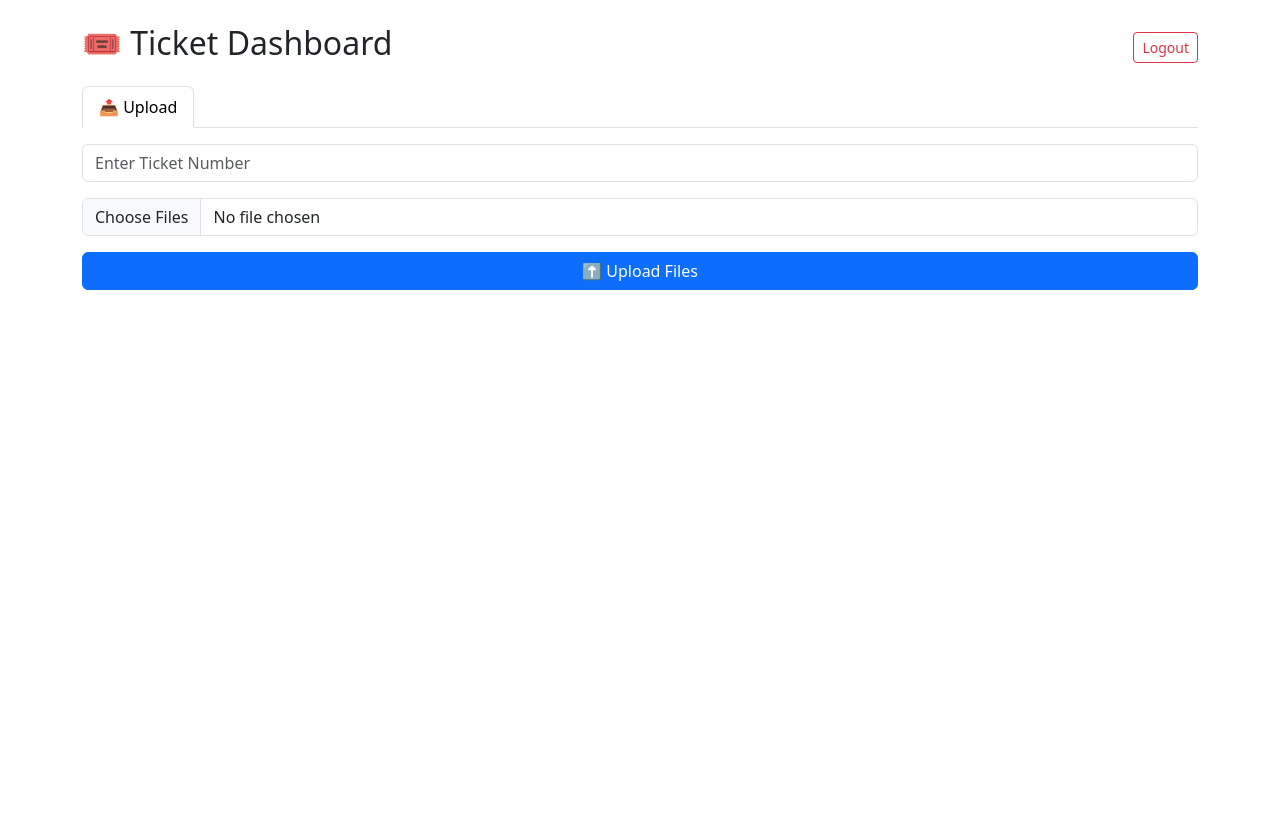
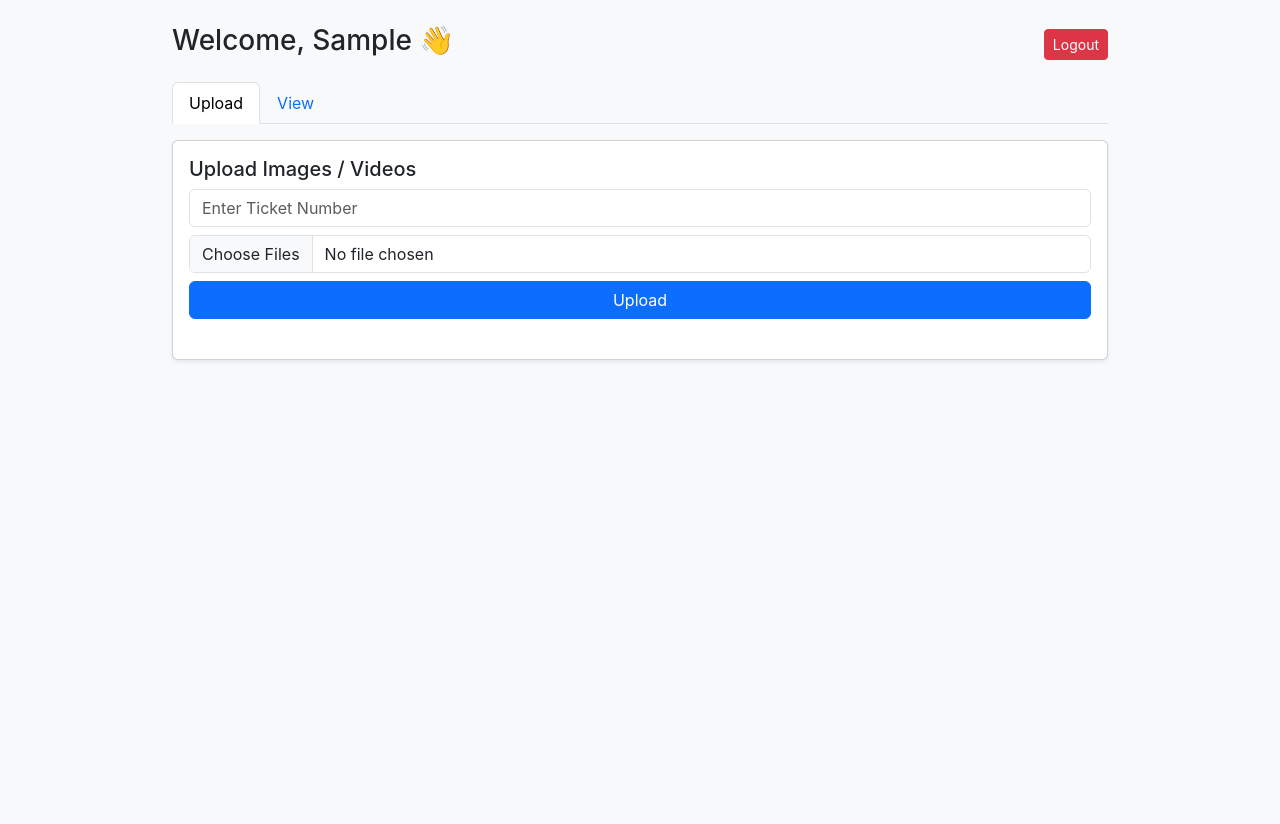
Before and after one commit to Numer-heselwood/Ticket-images, a Flask app: page /dashboard in a window 1280 px wide. Before the commit the page ends 290 px from the top, so only its background shows below. Run offline with Flask 3, Linux system fonts and the light colour scheme; the visitor is signed in with stand-in values (Sample User, id 1).

Commit message:
new update

```diff
--- a/app.py
+++ b/app.py
@@ -1,144 +1,165 @@
 from flask import Flask, render_template, request, jsonify, redirect, url_for, session
 import requests
-from io import BytesIO
-from PIL import Image
-from credentials import USERS  # <-- import usernames/passwords
+from credentials import USERS
 from onedrive_auth import get_token
 
 app = Flask(__name__)
-app.secret_key = "super_secret_key_change_this"  # needed for sessions
+app.secret_key = "change_this_secret_key"
 
 BASE_FOLDER = "/Ticket-images"
+BACKUP_FOLDER = "/Ticket-backup"
 
-# ==============================
-# LOGIN SYSTEM
-# ==============================
+# ======================================================
+# LOGIN PAGE
+# ======================================================
 @app.route("/", methods=["GET", "POST"])
 def login():
     if request.method == "POST":
         username = request.form.get("username", "").strip()
         password = request.form.get("password", "").strip()
 
-        # Check credentials
-        for user_type, details in USERS.items():
-            if username == details["username"] and password == details["password"]:
-                session["role"] = details["role"]
+        # Validate credentials
+        for user in USERS.values():
+            if username == user["username"] and password == user["password"]:
                 session["username"] = username
+                session["role"] = user["role"]
                 return redirect(url_for("dashboard"))
 
         return render_template("login.html", error="Invalid username or password.")
 
+    # If already logged in → go to dashboard
     if "role" in session:
         return redirect(url_for("dashboard"))
 
     return render_template("login.html")
 
-
+# ======================================================
+# LOGOUT
+# ======================================================
 @app.route("/logout")
 def logout():
     session.clear()
     return redirect(url_for("login"))
 
-
-# ==============================
+# ======================================================
 # DASHBOARD
-# ==============================
+# ======================================================
 @app.route("/dashboard")
 def dashboard():
     if "role" not in session:
         return redirect(url_for("login"))
 
-    role = session["role"]
-    return render_template("index.html", role=role, username=session["username"])
+    return render_template("index.html",
+                           role=session["role"],
+                           username=session.get("username", "")
+                           )
 
-
-# ==============================
-# UPLOAD IMAGES / VIDEOS
-# ==============================
+# ======================================================
+# UPLOAD FILES WITHOUT DELETING OLD ONES
+# ======================================================
 @app.route("/upload", methods=["POST"])
-def upload_images():
+def upload_files():
     if "role" not in session:
         return jsonify({"error": "Unauthorized"}), 403
 
-    ticket_number = request.form.get("ticket_number", "").strip()
+    ticket = request.form.get("ticket_number", "").strip()
     files = request.files.getlist("images")
 
-    if not ticket_number or not files:
-        return jsonify({"error": "Please provide ticket number and files"}), 400
+    if not ticket or not files:
+        return jsonify({"error": "Ticket number and files are required"}), 400
 
     access_token = get_token()
     headers = {"Authorization": f"Bearer {access_token}"}
+    folder_path = f"{BASE_FOLDER}/{ticket}"
 
-    # Check or create folder
-    folder_path = f"{BASE_FOLDER}/{ticket_number}"
-    check_url = f"https://graph.microsoft.com/v1.0/me/drive/root:{folder_path}"
-    check_res = requests.get(check_url, headers=headers)
+    # Create folder if missing
+    create_folder = f"https://graph.microsoft.com/v1.0/me/drive/root:{BASE_FOLDER}:/children"
+    requests.post(create_folder, headers={**headers, "Content-Type": "application/json"},
+                  json={"name": ticket, "folder": {}, "@microsoft.graph.conflictBehavior": "replace"})
 
-    # If folder exists → delete old content
-    if check_res.status_code == 200:
-        list_url = f"https://graph.microsoft.com/v1.0/me/drive/root:{folder_path}:/children"
-        list_res = requests.get(list_url, headers=headers)
-        if list_res.status_code == 200:
-            for item in list_res.json().get("value", []):
-                del_url = f"https://graph.microsoft.com/v1.0/me/drive/items/{item['id']}"
-                requests.delete(del_url, headers=headers)
-    else:
-        # Create folder if not exists
-        create_url = f"https://graph.microsoft.com/v1.0/me/drive/root:{BASE_FOLDER}:/children"
-        folder_data = {
-            "name": ticket_number,
-            "folder": {},
-            "@microsoft.graph.conflictBehavior": "rename"
-        }
-        requests.post(create_url, headers={**headers, "Content-Type": "application/json"}, json=folder_data)
-
-    # Upload new files
     uploaded = []
     for file in files:
-        file_name = file.filename
-        upload_url = f"https://graph.microsoft.com/v1.0/me/drive/root:{folder_path}/{file_name}:/content"
-        upload_res = requests.put(upload_url, headers=headers, data=file.read())
-        if upload_res.status_code in [200, 201]:
-            uploaded.append(file_name)
+        upload_url = f"https://graph.microsoft.com/v1.0/me/drive/root:{folder_path}/{file.filename}:/content"
+        res = requests.put(upload_url, headers=headers, data=file.read())
+        if res.status_code in [200, 201]:
+            uploaded.append(file.filename)
 
     return jsonify({"uploaded": uploaded})
 
-
-# ==============================
-# FETCH IMAGES / VIDEOS
-# ==============================
+# ======================================================
+# GET / VIEW MEDIA (checks both main + backup if office)
+# ======================================================
 @app.route("/get_media", methods=["POST"])
 def get_media():
     if "role" not in session:
         return jsonify({"error": "Unauthorized"}), 403
 
-    ticket_number = request.form.get("ticket_number", "").strip()
-    if not ticket_number:
-        return jsonify({"error": "No ticket number provided"}), 400
+    ticket = request.form.get("ticket_number", "").strip()
+    if not ticket:
+        return jsonify({"error": "No ticket specified"}), 400
 
     access_token = get_token()
     headers = {"Authorization": f"Bearer {access_token}"}
-    folder_path = f"{BASE_FOLDER}/{ticket_number}"
-    list_url = f"https://graph.microsoft.com/v1.0/me/drive/root:{folder_path}:/children"
 
-    response = requests.get(list_url, headers=headers)
-    if response.status_code != 200:
-        return jsonify({"error": "Unable to fetch media"}), response.status_code
+    check_paths = [BASE_FOLDER]
+    if session["role"] == "office":
+        check_paths.append(BACKUP_FOLDER)
 
-    data = response.json()
-    images = []
-    videos = []
+    images, videos = [], []
 
-    for item in data.get("value", []):
-        name = item["name"].lower()
-        url = item["@microsoft.graph.downloadUrl"]
-        if name.endswith((".jpg", ".jpeg", ".png", ".bmp", ".tiff", ".heic")):
-            images.append(url)
-        elif name.endswith((".mp4", ".mov", ".avi", ".mkv", ".webm")):
-            videos.append(url)
+    for folder in check_paths:
+        folder_path = f"{folder}/{ticket}"
+        list_url = f"https://graph.microsoft.com/v1.0/me/drive/root:{folder_path}:/children"
+        response = requests.get(list_url, headers=headers)
+
+        if response.status_code == 200:
+            for item in response.json().get("value", []):
+                name = item["name"].lower()
+                url = item["@microsoft.graph.downloadUrl"]
+                if name.endswith((".jpg", ".jpeg", ".png", ".bmp", ".tiff", ".heic")):
+                    images.append(url)
+                elif name.endswith((".mp4", ".mov", ".avi", ".mkv", ".webm")):
+                    videos.append(url)
 
     return jsonify({"images": images, "videos": videos})
 
+# ======================================================
+# BACKUP (OFFICE ONLY)
+# ======================================================
+@app.route("/backup", methods=["POST"])
+def backup():
+    if "role" not in session or session["role"] != "office":
+        return jsonify({"error": "Unauthorized"}), 403
+
+    ticket = request.form.get("ticket_number", "").strip()
+    if not ticket:
+        return jsonify({"error": "No ticket"}), 400
+
+    access_token = get_token()
+    headers = {"Authorization": f"Bearer {access_token}"}
+
+    # Create backup folder
+    requests.post(
+        f"https://graph.microsoft.com/v1.0/me/drive/root:{BACKUP_FOLDER}:/children",
+        headers={**headers, "Content-Type": "application/json"},
+        json={"name": ticket, "folder": {}, "@microsoft.graph.conflictBehavior": "replace"}
+    )
+
+    # Copy files
+    list_url = f"https://graph.microsoft.com/v1.0/me/drive/root:{BASE_FOLDER}/{ticket}:/children"
+    list_res = requests.get(list_url, headers=headers)
+
+    if list_res.status_code == 200:
+        for item in list_res.json().get("value", []):
+            requests.post(
+                f"https://graph.microsoft.com/v1.0/me/drive/items/{item['id']}/copy",
+                headers=headers,
+                json={"parentReference": {"path": f"/drive/root:{BACKUP_FOLDER}/{ticket}"}}
+            )
+
+    return jsonify({"success": True})
+
+# ======================================================
 
 if __name__ == "__main__":
     app.run(debug=True, host="0.0.0.0", port=5050)
--- a/static/style.css
+++ b/static/style.css
@@ -1,46 +1,83 @@
+/* ----------------------- */
+/* BODY & CONTAINER STYLES */
+/* ----------------------- */
 body {
-  background-color: var(--bs-body-bg);
-  color: var(--bs-body-color);
-  transition: background-color 0.3s, color 0.3s;
+  background-color: #f8f9fa;
+  color: #212529;
   font-family: 'Inter', system-ui, -apple-system, sans-serif;
   min-height: 100vh;
 }
 
 .container {
-  max-width: 480px;
-  margin-top: 25px;
-  padding: 10px;
+  max-width: 960px;
+  margin-top: 20px;
 }
 
-.gallery img, video {
+/* ----------------------- */
+/* IMAGE & VIDEO GALLERY */
+/* ----------------------- */
+.gallery img,
+.gallery video {
   width: 100%;
   border-radius: 12px;
   transition: transform 0.2s;
-  box-shadow: 0 2px 5px rgba(0,0,0,0.15);
+  box-shadow: 0 2px 8px rgba(0, 0, 0, 0.15);
 }
 
-.gallery img:hover, video:hover {
-  transform: scale(1.02);
+.gallery img:hover,
+.gallery video:hover {
+  transform: scale(1.03);
 }
 
-#darkToggle {
-  position: fixed;
-  top: 12px;
-  right: 12px;
-  z-index: 1000;
-  border-radius: 50%;
-  padding: 0.5rem 0.7rem;
-}
-
+/* ----------------------- */
+/* PROGRESS BARS */
+/* ----------------------- */
 .progress {
   height: 6px;
   background-color: #e0e0e0;
   border-radius: 3px;
   overflow: hidden;
+  margin-bottom: 4px;
 }
 
 .progress-bar {
-  background-color: #007bff;
+  background-color: #0d6efd;
   height: 100%;
-  transition: width 0.3s;
+  transition: width 0.3s ease;
 }
+
+/* ----------------------- */
+/* UPLOAD PREVIEW CARDS */
+/* ----------------------- */
+#previewGallery .col-4,
+#previewGallery .col-md-3 {
+  margin-bottom: 12px;
+}
+
+#previewGallery img,
+#previewGallery video {
+  border-radius: 10px;
+  width: 100%;
+  object-fit: cover;
+}
+
+/* ----------------------- */
+/* BACKUP BUTTON & ALERTS */
+/* ----------------------- */
+#backupBtn {
+  margin-top: 12px;
+}
+
+/* Alert messages inside tabs */
+.text-success, .text-danger, .text-warning, .text-muted {
+  margin-top: 6px;
+}
+
+/* ----------------------- */
+/* RESPONSIVE SPACING */
+/* ----------------------- */
+@media (max-width: 768px) {
+  .gallery .col-md-4 {
+    margin-bottom: 15px;
+  }
+}
--- a/templates/index.html
+++ b/templates/index.html
@@ -1,129 +1,176 @@
 <!DOCTYPE html>
-<html lang="en" data-bs-theme="light">
-  <head>
-    <meta charset="UTF-8" />
-    <meta name="viewport" content="width=device-width, initial-scale=1.0" />
-    <title>🎟️ Ticket System Dashboard</title>
+<html lang="en">
+<head>
+    <meta charset="UTF-8">
+    <title>Ticket Dashboard</title>
     <link href="https://cdn.jsdelivr.net/npm/bootstrap@5.3.2/dist/css/bootstrap.min.css" rel="stylesheet">
-    <link rel="stylesheet" href="{{ url_for('static', filename='styles.css') }}">
-  </head>
+    <link rel="stylesheet" href="/static/style.css">
+</head>
+<body>
 
-  <body class="d-flex flex-column align-items-center justify-content-center">
-    <div class="container mt-4">
-      <div class="d-flex justify-content-between align-items-center mb-3">
-        <h2>🎟️ Ticket Dashboard</h2>
-        <a href="/logout" class="btn btn-outline-danger btn-sm">Logout</a>
-      </div>
+<div class="container mt-4">
+    <div class="d-flex justify-content-between align-items-center mb-3">
+        <h3>Welcome, {{ username|capitalize }} 👋</h3>
+        <a href="/logout" class="btn btn-danger btn-sm">Logout</a>
+    </div>
 
-      <!-- Tabs -->
-      <ul class="nav nav-tabs" id="myTab" role="tablist">
-        <li class="nav-item" role="presentation">
-          <button class="nav-link active" id="upload-tab" data-bs-toggle="tab" data-bs-target="#upload" type="button" role="tab">📤 Upload</button>
+    <!-- Navigation Tabs -->
+    <ul class="nav nav-tabs mb-3">
+        <li class="nav-item">
+            <button class="nav-link active" data-bs-toggle="tab" data-bs-target="#uploadTab">Upload</button>
         </li>
 
-        {% if role == "office" %}
-        <li class="nav-item" role="presentation">
-          <button class="nav-link" id="dashboard-tab" data-bs-toggle="tab" data-bs-target="#dashboard" type="button" role="tab">🖼️ View Files</button>
+        {% if role == 'office' %}
+        <li class="nav-item">
+            <button class="nav-link" data-bs-toggle="tab" data-bs-target="#viewTab">View</button>
         </li>
         {% endif %}
-      </ul>
+    </ul>
 
-      <div class="tab-content mt-3">
-        <!-- UPLOAD TAB -->
-        <div class="tab-pane fade show active" id="upload" role="tabpanel">
-          <input type="text" id="uploadTicket" class="form-control mb-3" placeholder="Enter Ticket Number" />
-          <input type="file" id="uploadFiles" class="form-control mb-3" multiple accept="image/*,video/*" />
-          <button class="btn btn-primary w-100" onclick="uploadFiles()">⬆️ Upload Files</button>
-          <div id="uploadResult" class="mt-3"></div>
+    <div class="tab-content">
+
+        <!-- ==================== UPLOAD TAB ==================== -->
+        <div class="tab-pane fade show active" id="uploadTab">
+
+            <div class="card p-3 shadow-sm">
+                <h5>Upload Images / Videos</h5>
+
+                <form id="uploadForm">
+                    <input type="text" id="ticketNumber" class="form-control mb-2" placeholder="Enter Ticket Number" required>
+
+                    <input type="file" id="mediaInput" class="form-control mb-2" accept="image/*,video/*" multiple required>
+
+                    <button class="btn btn-primary w-100" type="submit">Upload</button>
+                </form>
+
+                <div id="uploadMessage" class="mt-2"></div>
+
+                <!-- Preview Thumbnails -->
+                <div class="row mt-3" id="previewGallery"></div>
+            </div>
         </div>
 
-        <!-- DASHBOARD TAB -->
-        {% if role == "office" %}
-        <div class="tab-pane fade" id="dashboard" role="tabpanel">
-          <input type="text" id="ticketInput" class="form-control mb-3" placeholder="Enter Ticket Number" />
-          <button class="btn btn-success w-100" onclick="loadMedia()">🔍 Search</button>
-          <div id="gallery" class="row g-3 mt-3"></div>
+        <!-- ==================== VIEW TAB (OFFICE ONLY) ==================== -->
+        {% if role == 'office' %}
+        <div class="tab-pane fade" id="viewTab">
+
+            <div class="card p-3 shadow-sm">
+                <h5>View Ticket Media</h5>
+
+                <form id="viewForm">
+                    <input type="text" id="viewTicketNumber" class="form-control mb-2" placeholder="Enter Ticket Number" required>
+                    <button class="btn btn-success w-100" type="submit">Search</button>
+                </form>
+
+                <div id="viewMessage" class="mt-2"></div>
+
+                <!-- Backup Button -->
+                <button id="backupBtn" class="btn btn-warning w-100 mt-2 d-none">Backup Ticket</button>
+
+                <!-- Display Gallery -->
+                <div class="row mt-3 gallery" id="mediaGallery"></div>
+            </div>
         </div>
         {% endif %}
-      </div>
     </div>
+</div>
 
-    <script src="https://cdn.jsdelivr.net/npm/bootstrap@5.3.2/dist/js/bootstrap.bundle.min.js"></script>
-    <script>
-      async function uploadFiles() {
-        const ticket = document.getElementById("uploadTicket").value.trim();
-        const files = document.getElementById("uploadFiles").files;
-        const result = document.getElementById("uploadResult");
+<script src="https://cdn.jsdelivr.net/npm/bootstrap@5.3.2/dist/js/bootstrap.bundle.min.js"></script>
 
-        if (!ticket || files.length === 0) {
-          result.innerHTML = "<div class='text-danger'>Please enter ticket number and select files.</div>";
-          return;
+<script>
+// ================ PREVIEW UPLOAD ================
+document.getElementById("mediaInput").addEventListener("change", function() {
+    const gallery = document.getElementById("previewGallery");
+    gallery.innerHTML = "";
+
+    [...this.files].forEach(file => {
+        const col = document.createElement("div");
+        col.className = "col-md-4";
+
+        if (file.type.startsWith("image")) {
+            const img = document.createElement("img");
+            img.src = URL.createObjectURL(file);
+            img.classList.add("img-fluid");
+            col.appendChild(img);
+        } else if (file.type.startsWith("video")) {
+            const vid = document.createElement("video");
+            vid.src = URL.createObjectURL(file);
+            vid.controls = true;
+            vid.classList.add("img-fluid");
+            col.appendChild(vid);
         }
 
-        if (!confirm("This will replace existing files for this ticket. Continue?")) return;
+        gallery.appendChild(col);
+    });
+});
 
-        const formData = new FormData();
-        formData.append("ticket_number", ticket);
-        for (let f of files) formData.append("images", f);
+// ================ UPLOAD ======================
+document.getElementById("uploadForm").addEventListener("submit", async function(e) {
+    e.preventDefault();
 
-        const xhr = new XMLHttpRequest();
-        xhr.open("POST", "/upload");
-        xhr.upload.onprogress = (e) => {
-          if (e.lengthComputable) {
-            const percent = Math.round((e.loaded / e.total) * 100);
-            result.innerHTML = `<div class='progress'><div class='progress-bar' style='width:${percent}%;'>${percent}%</div></div>`;
-          }
-        };
-        xhr.onload = () => {
-          if (xhr.status === 200) {
-            const data = JSON.parse(xhr.responseText);
-            result.innerHTML = `<div class='text-success'>Uploaded: ${data.uploaded.join(", ")}</div>`;
-          } else {
-            result.innerHTML = `<div class='text-danger'>Upload failed.</div>`;
-          }
-        };
-        xhr.send(formData);
-      }
+    const ticket = document.getElementById("ticketNumber").value.trim();
+    const files = document.getElementById("mediaInput").files;
 
-      async function loadMedia() {
-        const ticket = document.getElementById("ticketInput").value.trim();
-        const gallery = document.getElementById("gallery");
-        gallery.innerHTML = "";
+    if (!ticket || files.length === 0) return;
 
-        if (!ticket) {
-          gallery.innerHTML = "<div class='text-muted'>Enter a ticket number.</div>";
-          return;
-        }
+    const formData = new FormData();
+    formData.append("ticket_number", ticket);
+    [...files].forEach(f => formData.append("images", f));
 
-        const formData = new FormData();
-        formData.append("ticket_number", ticket);
+    const res = await fetch("/upload", { method: "POST", body: formData });
+    const data = await res.json();
 
-        const res = await fetch("/get_media", { method: "POST", body: formData });
-        const data = await res.json();
+    document.getElementById("uploadMessage").innerHTML =
+        data.uploaded ? `<span class='text-success'>Uploaded: ${data.uploaded.length} files</span>` :
+                        `<span class='text-danger'>Upload failed</span>`;
+});
 
-        if (data.error) {
-          gallery.innerHTML = `<div class='text-danger'>${data.error}</div>`;
-          return;
-        }
+// ================ VIEW ======================
+document.getElementById("viewForm")?.addEventListener("submit", async function(e) {
+    e.preventDefault();
 
-        if (data.media.length === 0) {
-          gallery.innerHTML = "<div class='text-warning'>No media found.</div>";
-          return;
-        }
+    const ticket = document.getElementById("viewTicketNumber").value.trim();
+    const res = await fetch("/get_media", { method: "POST", body: new URLSearchParams({ ticket_number: ticket }) });
+    const data = await res.json();
 
-        data.media.forEach((item) => {
-          const col = document.createElement("div");
-          col.classList.add("col-12", "col-md-4");
+    const gallery = document.getElementById("mediaGallery");
+    const message = document.getElementById("viewMessage");
+    const backupBtn = document.getElementById("backupBtn");
 
-          if (item.type === "video") {
-            col.innerHTML = `<video controls class="w-100 rounded shadow-sm"><source src="${item.url}" type="video/mp4"></video><p>${item.name}</p>`;
-          } else {
-            col.innerHTML = `<img src="${item.url}" class="img-fluid rounded shadow-sm" alt="${item.name}"><p>${item.name}</p>`;
-          }
+    gallery.innerHTML = "";
+    backupBtn.classList.add("d-none");
 
-          gallery.appendChild(col);
-        });
-      }
-    </script>
-  </body>
+    if (!data.images?.length && !data.videos?.length) {
+        message.innerHTML = `<span class='text-danger'>No media found.</span>`;
+        return;
+    }
+
+    message.innerHTML = `<span class='text-success'>Media loaded.</span>`;
+    backupBtn.classList.remove("d-none");
+
+    data.images.forEach(url => {
+        gallery.innerHTML += `
+            <div class="col-md-4 mb-3">
+                <img src="${url}" class="img-fluid rounded">
+            </div>
+        `;
+    });
+
+    data.videos.forEach(url => {
+        gallery.innerHTML += `
+            <div class="col-md-4 mb-3">
+                <video src="${url}" class="img-fluid rounded" controls></video>
+            </div>
+        `;
+    });
+
+    backupBtn.onclick = async () => {
+        const r = await fetch("/backup", { method: "POST", body: new URLSearchParams({ ticket_number: ticket }) });
+        const d = await r.json();
+        alert(d.success ? "Backup complete!" : "Backup failed.");
+    };
+});
+</script>
+
+</body>
 </html>
```
Also changed, not shown: templates/login.html (+9 -13 lines), 1 other file.
